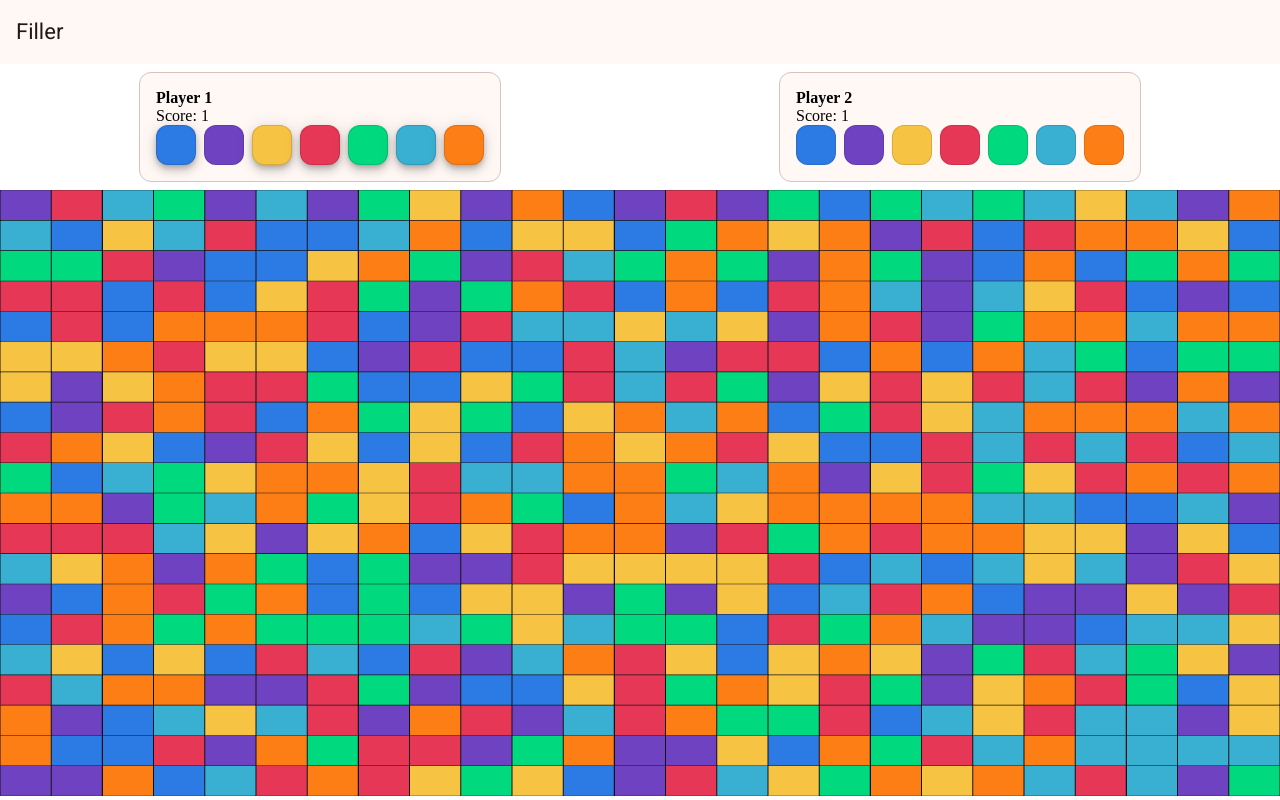
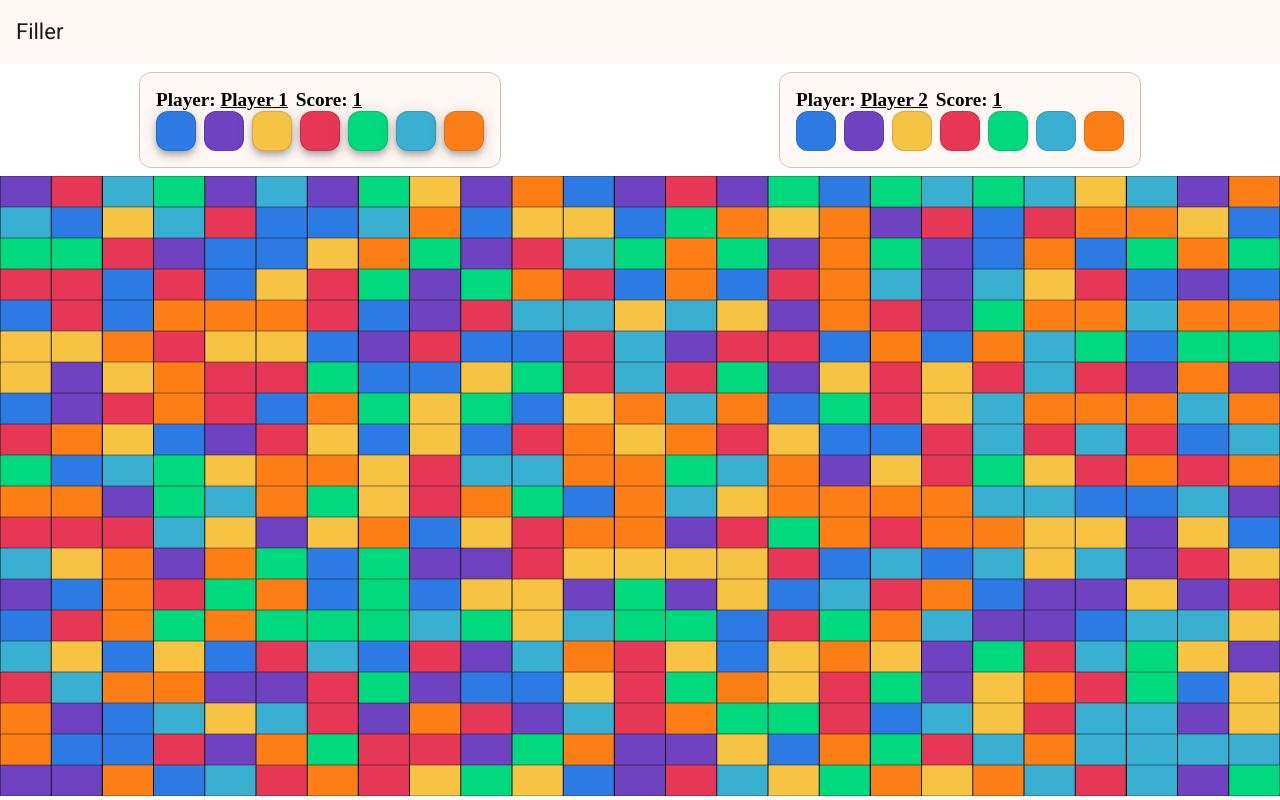
Before and after one commit to VitaliyTyupa/filler, an Angular app: page / in a window 1280 px wide. Built offline with nearby package versions, Linux system fonts and the light colour scheme.

Commit message:
Updated User info

```diff
--- a/src/app/main/game-page/color-picker/color-picker.component.html
+++ b/src/app/main/game-page/color-picker/color-picker.component.html
@@ -1,9 +1,11 @@
 <div class="color-picker">
   @for (user of users; track user.id) {
-    <mat-card class="user" appearance="outlined">
+    <mat-card appearance="outlined">
       <mat-card-content>
-      <div class="user-name">{{ user.name }}</div>
-      <div class="user-score">Score: {{ user.currentScore }}</div>
+      <div class="user">
+        <div class="user-name">Player: <u>{{ user.name }}</u></div>
+        <div class="user-score">Score: <u>{{ user.currentScore }}</u></div>
+      </div>
       <div class="palette">
         @for (color of palette; let colorIndex = $index; track colorIndex) {
           <button
--- a/src/app/main/game-page/color-picker/color-picker.component.scss
+++ b/src/app/main/game-page/color-picker/color-picker.component.scss
@@ -5,12 +5,9 @@
 }
 
 .user {
+  font-size: 1.2rem;
   display: flex;
-  flex-direction: column;
   gap: 8px;
-}
-
-.user-name {
   font-weight: 600;
 }
 
```
